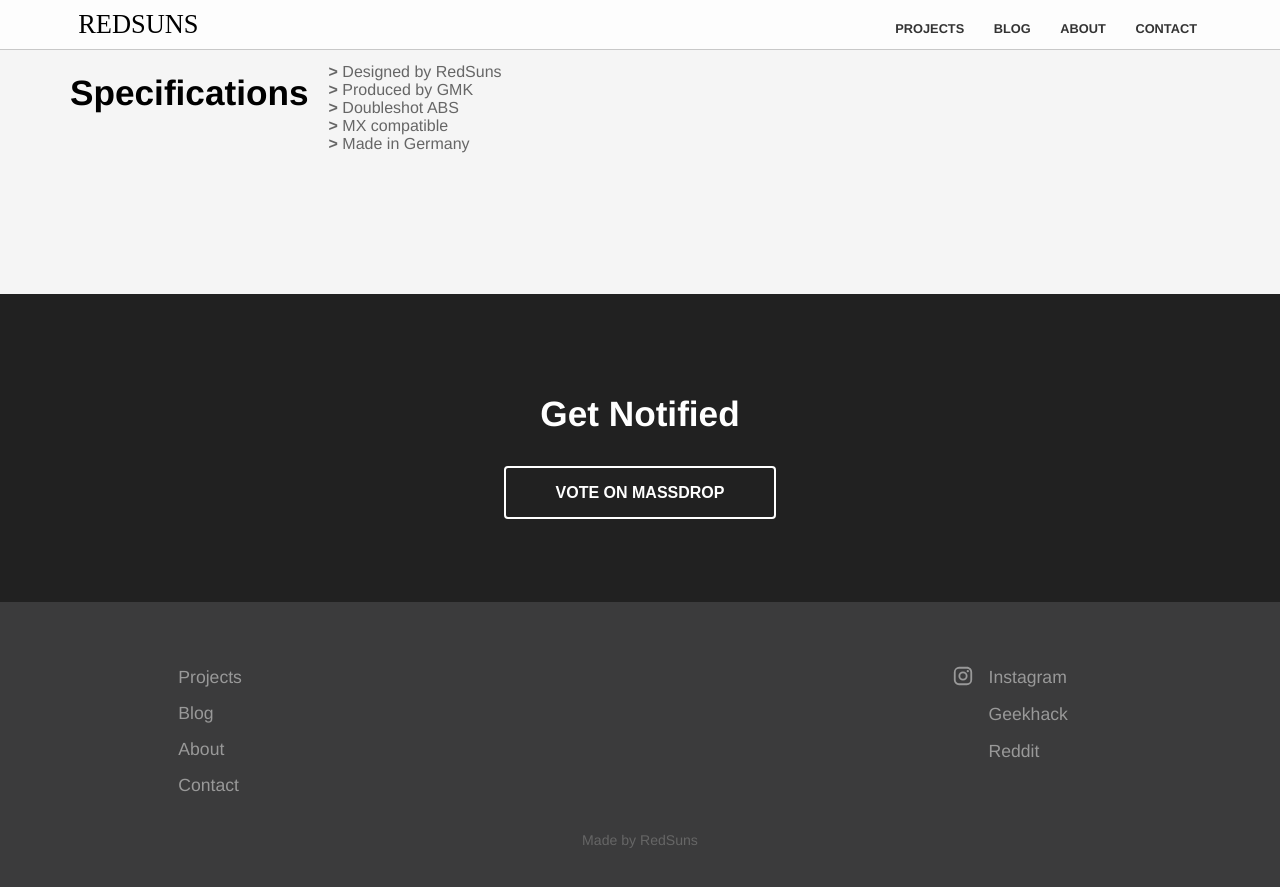
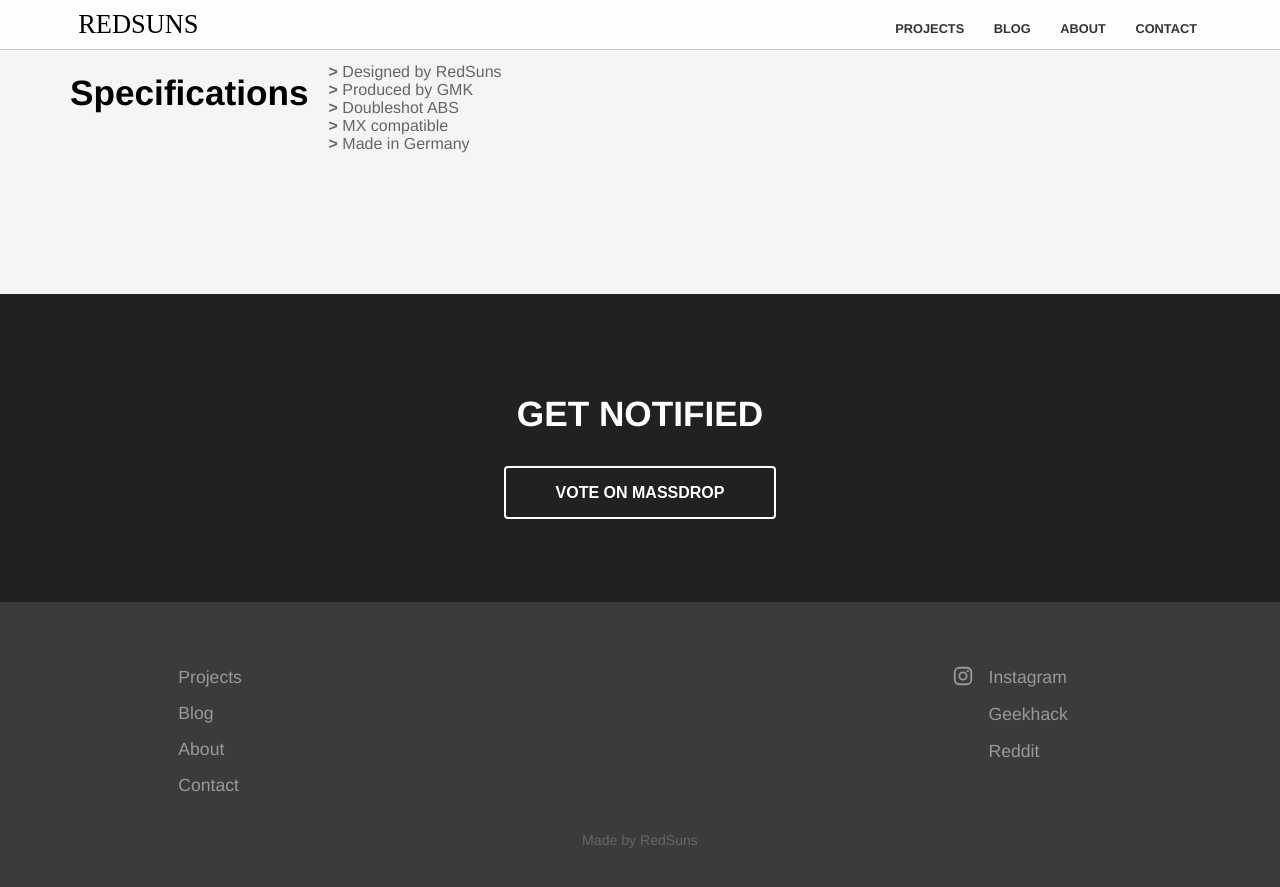
Before and after one commit to RedSunsRMK/redsunsrmk.github.io, a Jekyll site: the page built from _projects/red-samurai.html, in a window 1280 px wide and 900 px high, scrolled down 4082 px. Shown: the top 887 px of the window. Built offline with Jekyll 4.4.1, drawn with Linux system fonts in a browser that asks for light colours.

Commit message:
Update red-samurai.html

```diff
--- a/_projects/red-samurai.html
+++ b/_projects/red-samurai.html
@@ -136,7 +136,7 @@ date: 2017-06-04 12:00:00
 	</section>
 
 	<section class="bottom-cta">
-		<h2 class="editable"><strong>Get Notified</strong></h2>
+		<h2 class="editable"><strong>GET NOTIFIED</strong></h2>
 		<div class="button alt"><a href="https://www.massdrop.com/vote/GMK-Red-Samurai" target="_blank">VOTE ON MASSDROP</a></div>
 	</section>
 </div>
```
